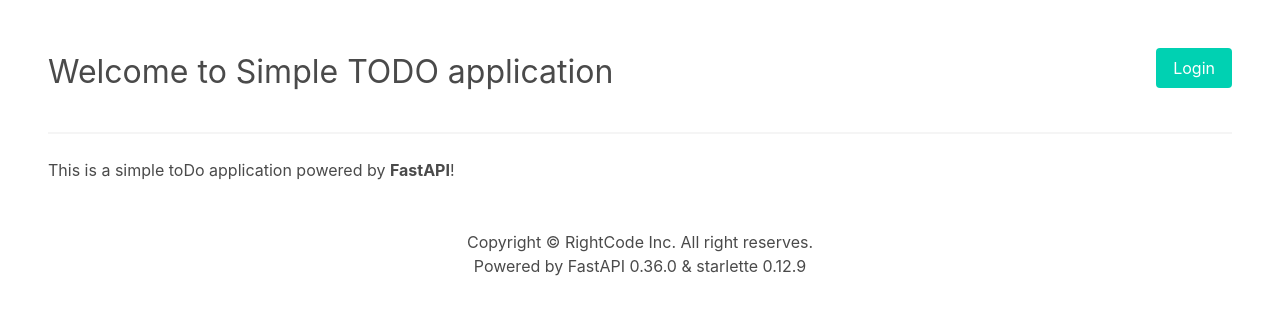
After one commit to p-t-a-p-1/fastapi-todo-app, a FastAPI app: template app/templates/index.html in a window 1280 px wide. The commit adds this page. Shown: the top 315 px of the page. Run offline with FastAPI, Linux system fonts and the light colour scheme; the template is opened without the code that fills it, so the values that code supplies are empty; some libraries are stand-ins or nearby versions.

Commit message:
[update] CSSフレームワークにBulma採用しベースコンテンツ作成

```diff
--- a/app/main.py
+++ b/app/main.py
@@ -3,12 +3,20 @@ from starlette.requests import Request
 from starlette.staticfiles import StaticFiles
 from starlette.templating import Jinja2Templates
 
-app = FastAPI()
+app = FastAPI(
+    title='FastAPIで作成するTODOアプリ',
+    description='シンプルなTODOアプリです',
+    version='0.9 beta'
+)
 
 app.mount("/static", StaticFiles(directory="static"), name="static")
 
 templates = Jinja2Templates(directory="templates")
 
+@app.get("/")
+def index(request: Request):
+    return templates.TemplateResponse('index.html', {'request': request})
+
 @app.get("/items/{id}")
 async def read_item(request: Request, id: str):
     return templates.TemplateResponse("item.html", {"request": request, "id": id})
--- a/app/templates/index.html
+++ b/app/templates/index.html
@@ -1,16 +1,16 @@
 {% extends "layout.html" %}
 {% block content %}
-<br>
-<div class="row">
-    <div class="col-md-10">
-        <h1>Welcome to Simple toDo application</h1>
+
+    <div class="columns">
+        <div class="column is-three-quarters">
+            <h1 class="is-size-3">Welcome to Simple TODO application</h1>
+        </div>
+        <div class="column has-text-right">
+            <a href="/admin" class="button is-primary">Login</a>
+        </div>
     </div>
-    <div class="col-md-2">
-        <a href="/admin" class="btn btn-primary">Login</a>
-    </div>
-</div>
 
-<hr>
-<p>This is a simple toDo application powered by <b>FastAPI</b>!</p>
+    <hr>
+    <p>This is a simple toDo application powered by <b>FastAPI</b>!</p>
 
 {% endblock %}
--- /dev/null
+++ b/app/templates/layout.html
@@ -0,0 +1,24 @@
+<!DOCTYPE html>
+<html>
+  <head>
+    <meta charset="utf-8">
+    <title>TODO App FastAPI</title>
+    <meta name="viewport" content="width=device-width, initial-scale=1">
+    <script src="https://use.fontawesome.com/releases/v5.3.1/js/all.js" defer ></script>
+    <link rel="stylesheet" href="https://cdn.jsdelivr.net/npm/bulma@0.8.0/css/bulma.min.css" />
+  </head>
+  <body>
+    <main>
+        <section class="section">
+        {% block content %}
+        {% endblock %}
+        </section>
+    </main>
+    <footer>
+        <div align="center">
+            <p>Copyright &copy; RightCode Inc. All right reserves.</p>
+            <p>Powered by FastAPI 0.36.0 &amp; starlette 0.12.9</p>
+        </div>
+    </footer>
+  </body>
+</html>
```
Also changed, not shown: app/templates/layput.html (deleted, +0 -12 lines).
